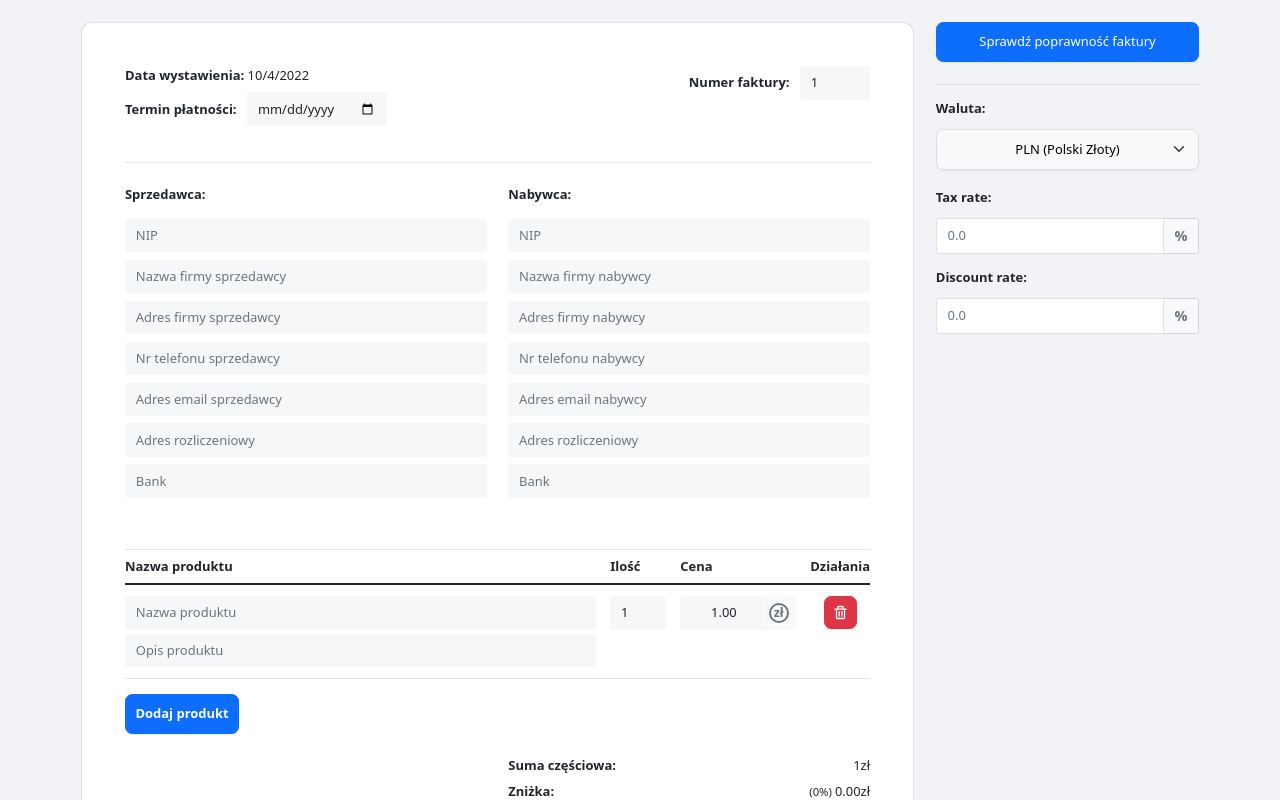
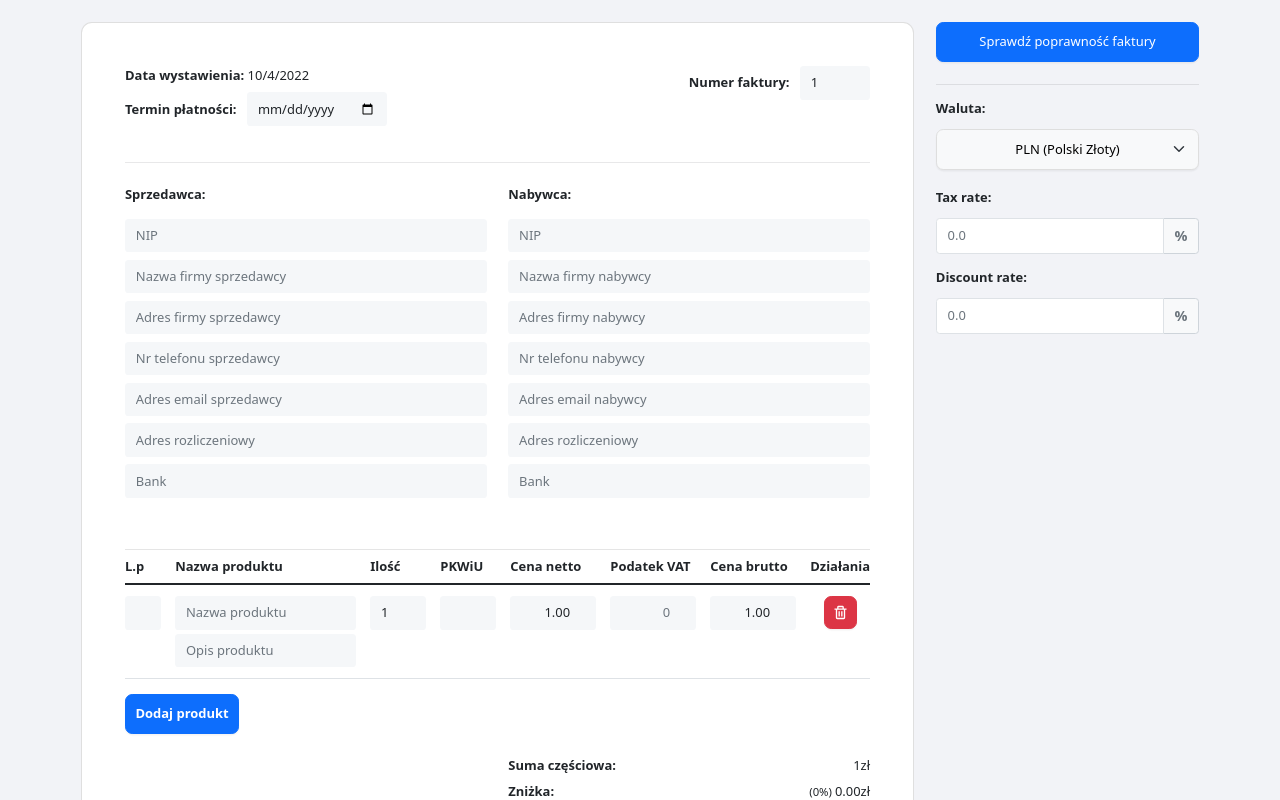
Before and after one commit to amarcin3/faktury, a React (Create React App) app: page / in a window 1280 px wide. Shown: the top 800 px of the page. Built offline with nearby package versions, Linux system fonts and the light colour scheme.

Commit message:
Added item numbers (not auto incrementing yet), PKWiU (no use in program yet), price before and after tax (not counting automaticly yet), and the ability to change tax on item by item basis

```diff
--- a/src/components/EditableField.js
+++ b/src/components/EditableField.js
@@ -13,24 +13,21 @@ class EditableField extends React.Component {
           type={this.props.cellData.type}
           placeholder={this.props.cellData.placeholder}
           min={this.props.cellData.min}
+
+          number={this.props.cellData.number}
           name={this.props.cellData.name}
+          PKWiU={this.props.cellData.PKWiU}
+          tax={this.props.cellData.tax}
+
           id={this.props.cellData.id}
           value={this.props.cellData.value}
           step={this.props.cellData.step}
           presicion={this.props.cellData.precision}
           aria-label={this.props.cellData.name}
           onChange={this.props.onItemizedItemEdit}
-          required
+          //required
         />
-          {
-              this.props.cellData.leading != null &&
-              <InputGroup.Text
-                  className="bg-light fw-bold border-0 text-secondary px-2">
-            <span className="border border-2 border-secondary rounded-circle d-flex align-items-center justify-content-center small" style={{width: '20px', height: '20px'}}>
-              {this.props.cellData.leading}
-            </span>
-              </InputGroup.Text>
-          }
+
       </InputGroup>
     );
   }
--- a/src/components/InvoiceItem.js
+++ b/src/components/InvoiceItem.js
@@ -20,9 +20,13 @@ class InvoiceItem extends React.Component {
         <Table>
           <thead>
             <tr>
+              <th>L.p</th>
               <th>Nazwa produktu</th>
               <th>Ilość</th>
-              <th>Cena</th>
+              <th>PKWiU</th>
+              <th>Cena netto</th>
+              <th>Podatek VAT</th>
+              <th>Cena brutto</th>
               <th className="text-center">Działania</th>
             </tr>
           </thead>
@@ -43,6 +47,18 @@ class ItemRow extends React.Component {
   render() {
     return (
       <tr>
+        <td style={{minWidth: '43px'}}>
+          <EditableField
+              onItemizedItemEdit={this.props.onItemizedItemEdit}
+              cellData={{
+                type: "text",
+                name: "number",
+                min: 1,
+                value: this.props.item.number,
+                id: this.props.item.id,
+              }}/>
+        </td>
+
         <td style={{width: '100%'}}>
           <EditableField
             onItemizedItemEdit={this.props.onItemizedItemEdit}
@@ -63,6 +79,7 @@ class ItemRow extends React.Component {
             id: this.props.item.id
           }}/>
         </td>
+
         <td style={{minWidth: '70px'}}>
           <EditableField
           onItemizedItemEdit={this.props.onItemizedItemEdit}
@@ -75,14 +92,55 @@ class ItemRow extends React.Component {
             id: this.props.item.id,
           }}/>
         </td>
-        <td style={{minWidth: '130px'}}>
+
+        <td style={{minWidth: '70px'}}>
+            <EditableField
+            onItemizedItemEdit={this.props.onItemizedItemEdit}
+            cellData={{
+                type: "text",
+                name: "PKWiU",
+                value: this.props.item.PKWiU,
+                id: this.props.item.id
+            }}/>
+      </td>
+
+          <td style={{minWidth: '100px'}}>
+              <EditableField
+                  onItemizedItemEdit={this.props.onItemizedItemEdit}
+                  cellData={{
+                      type: "number",
+                      name: "price",
+                      min: 0.00,
+                      step: "0.01",
+                      precision: 2,
+                      textAlign: "text-end",
+                      value: this.props.item.price,
+                      id: this.props.item.id,
+                  }}/>
+          </td>
+
+        <td style={{minWidth: '100px'}}>
+          <EditableField
+              onItemizedItemEdit={this.props.onItemizedItemEdit}
+              cellData={{
+                type: "number",
+                name: "tax",
+                placeholder: 0,
+                min: 0,
+                step: "1",
+                precision: 2,
+                textAlign: "text-end",
+                value: this.props.item.tax,
+                id: this.props.item.id,
+              }}/>
+        </td>
+        <td style={{minWidth: '100px'}}>
           <EditableField
             onItemizedItemEdit={this.props.onItemizedItemEdit}
             cellData={{
-            leading: this.props.currency,
             type: "number",
             name: "price",
-            min: 0.01,
+            min: 0.00,
             step: "0.01",
             precision: 2,
             textAlign: "text-end",
--- a/src/components/InvoiceModal.js
+++ b/src/components/InvoiceModal.js
@@ -90,7 +90,7 @@ class InvoiceModal extends React.Component {
                           {item.quantity}
                         </td>
                         <td>
-                          {item.name} - {item.description}
+                          {item.name}   {item.description}
                         </td>
                         <td className="text-end" style={{width: '100px'}}>{this.props.currency} {item.price}</td>
                         <td className="text-end" style={{width: '100px'}}>{this.props.currency} {item.price * item.quantity}</td>
```
